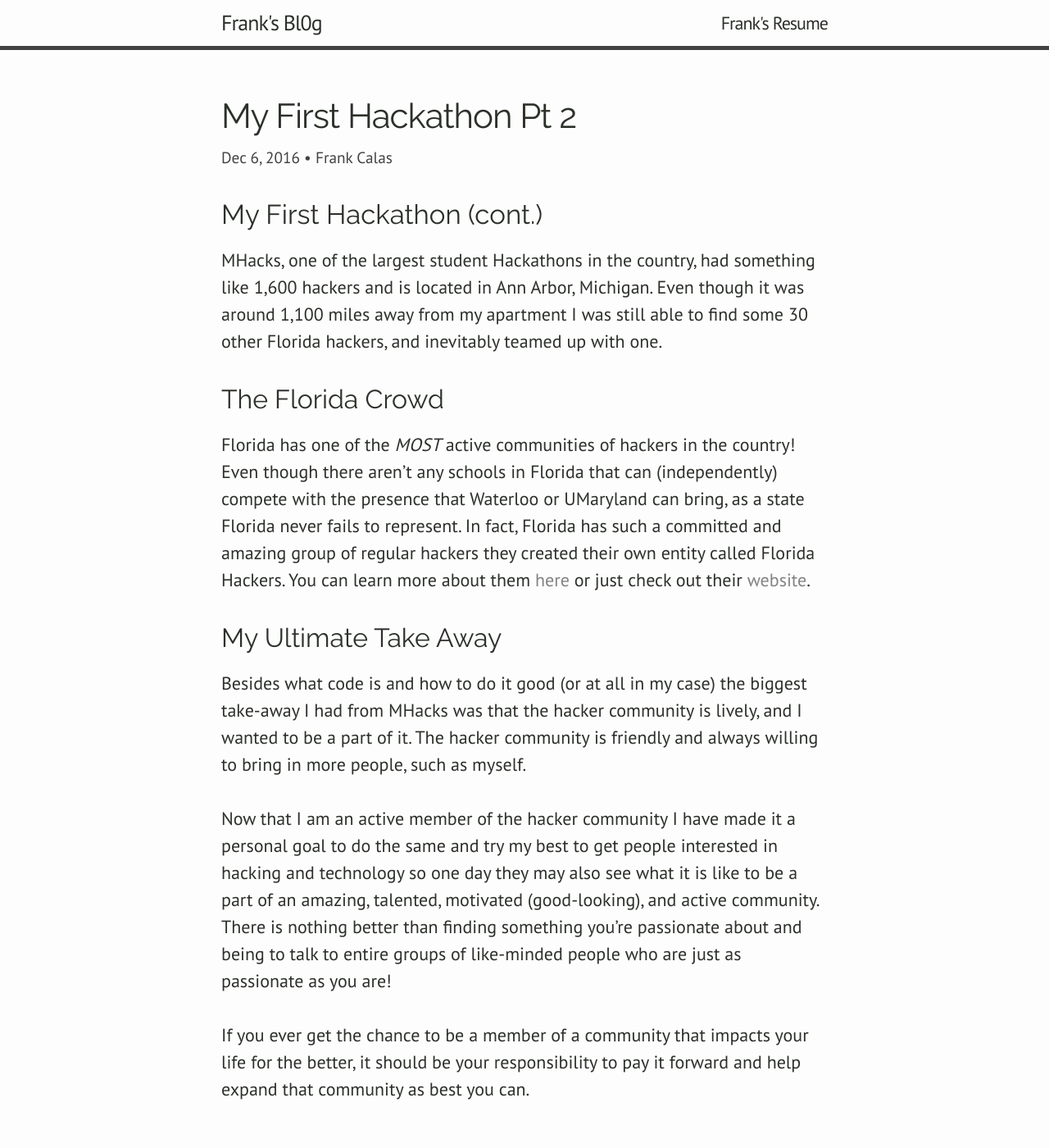
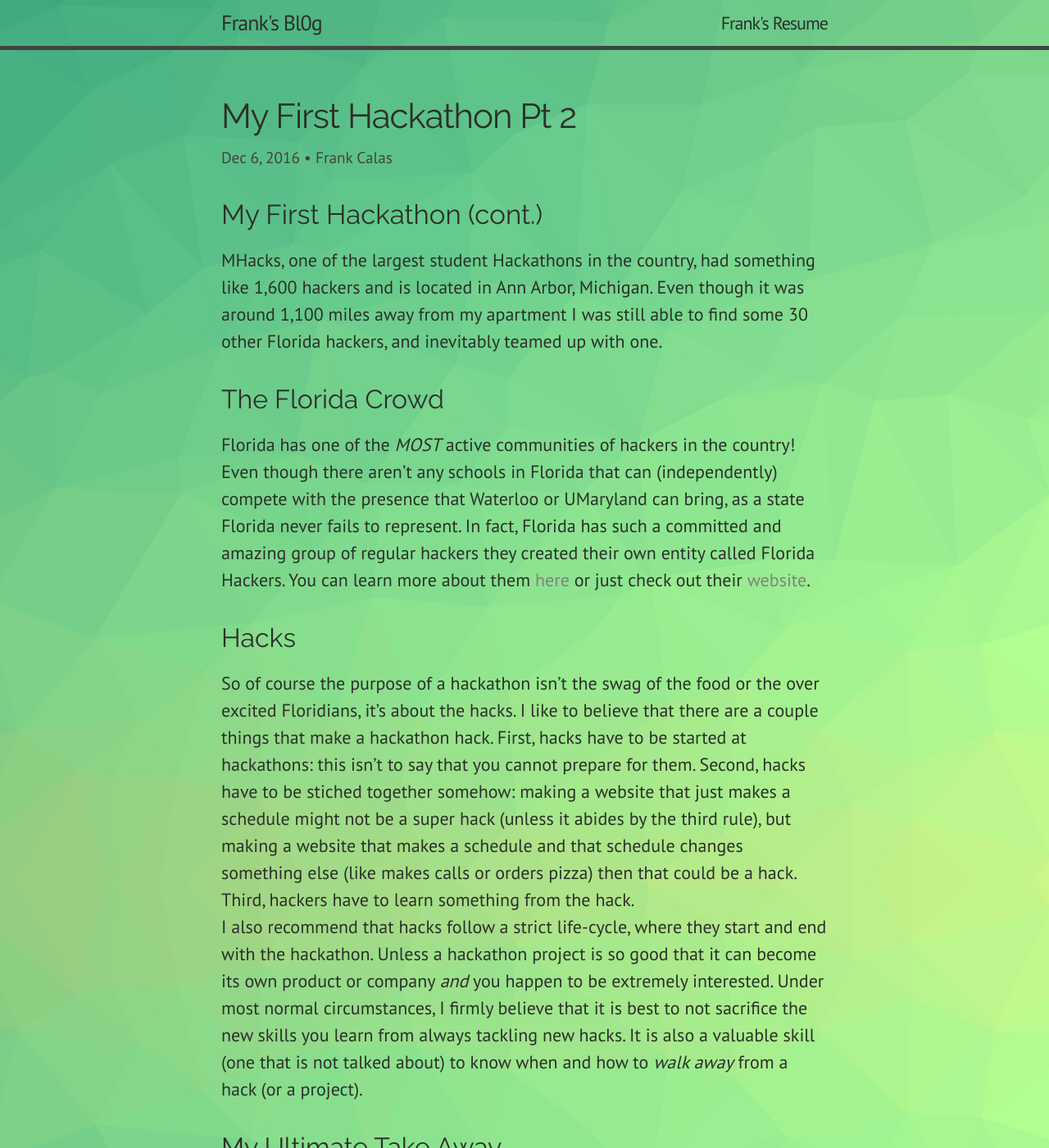
Before and after one commit to bromontana/bromontana.github.io, a Jekyll site: the page built from _posts/2016-12-6-My-First-Hackathon-Pt-2.md, in a window 1280 px wide and 1400 px high. Shown: the whole window at 82% size. Built offline with Jekyll 4.4.1, drawn with Linux system fonts in a browser that asks for light colours.

Commit message:
Fixed posts

```diff
--- a/_posts/2016-12-6-My-First-Hackathon-Pt-2.md
+++ b/_posts/2016-12-6-My-First-Hackathon-Pt-2.md
@@ -1,5 +1,6 @@
 ---
 layout: post
+background: ../../../assets/background.png
 ---
 
 # My First Hackathon (cont.)
@@ -18,7 +19,21 @@ committed and amazing group of regular hackers they created their own entity cal
 You can learn more about them [here](https://medium.com/florida-hackers/the-start-e8056d2780f50) or
 just check out their [website](floridahackers.com).
 
+## Hacks
 
+So of course the purpose of a hackathon isn't the swag of the food or the over excited Floridians,
+it's about the hacks. I like to believe that there are a couple things that make a hackathon hack.
+First, hacks have to be started at hackathons: this isn't to say that you cannot prepare for them.
+Second, hacks have to be stiched together somehow: making a website that just makes a schedule might
+not be a super hack (unless it abides by the third rule), but making a website that makes a schedule
+and that schedule changes something else (like makes calls or orders pizza) then that could be a
+hack. Third, hackers have to learn something from the hack.
+
+I also recommend that hacks follow a strict life-cycle, where they start and end with the hackathon.
+Unless a hackathon project is so good that it can become its own product or company *and* you happen
+to be extremely interested. Under most normal circumstances, I firmly believe that it is best to
+not sacrifice the new skills you learn from always tackling new hacks. It is also a valuable skill
+(one that is not talked about) to know when and how to _walk away_ from a hack (or a project).
 
 
 ## My Ultimate Take Away
```
Also changed, not shown: _posts/2016-11-26-My-First-Hackathon.md (+1 -15 lines).
